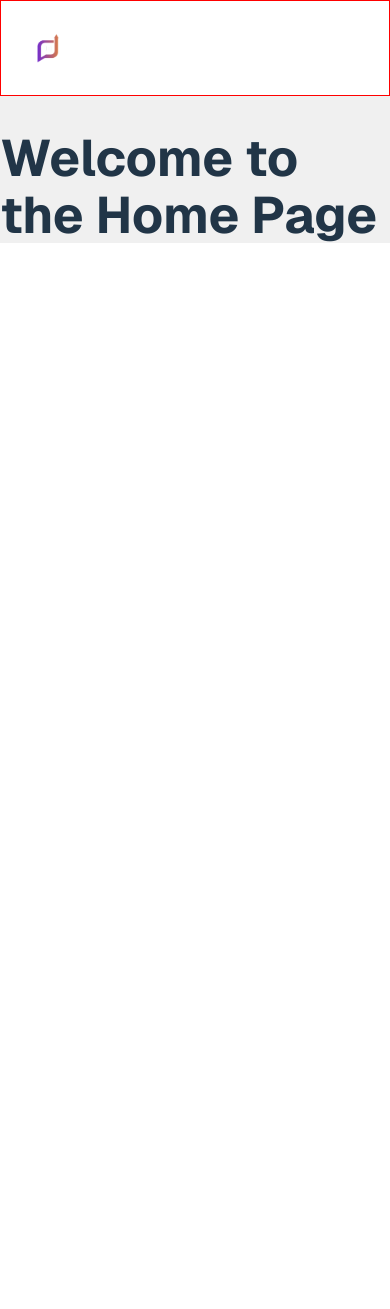
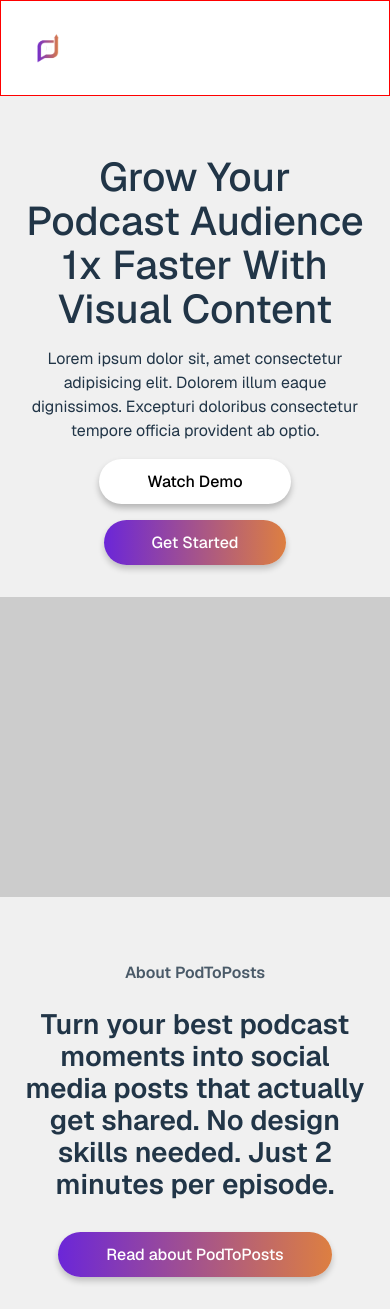
Before and after one commit to botkumar01/pod2posts, a React (Vite) app: page /home in a window 390 px wide. Before the commit the page ends 844 px from the top, so only its background shows below. Built offline with nearby package versions, Linux system fonts and the light colour scheme.

Commit message:
till about done.

```diff
--- a/src/Pages/HomePage.scss
+++ b/src/Pages/HomePage.scss
@@ -1,6 +1,165 @@
 
 
 .homePage {
+
+    // account for nav.
+    margin: 0 auto;
+    margin-top: 6rem;
+
     background-color: #f0f0f0;
     box-sizing: border-box;
+    max-width: 90vw;
+    overflow: hidden;
+
+
+    .hero {
+        display: flex;
+        flex-direction: column;
+        justify-content: center;
+        align-items: center;
+        padding: 4rem 0;
+
+        h1 {
+            font-weight: 500;
+            font-size: 3.5rem;
+            text-align: center;
+            width: min(800px, 90%);
+            margin-bottom: 0;
+        }
+
+        h3 {
+            font-weight: 300;
+            width: min(800px, 90%);
+            text-align: center;
+        }
+
+        .cta {
+            max-width: max-content;
+            display: flex;
+            gap: 1rem;
+            justify-content: center;
+            align-items: center;
+        }
+    }
+
+    .placeholderImage {
+        border-radius: 1rem;
+        margin: 0 auto;
+        width: 100%;
+        height: 500px;
+        background-color: rgba(black, .15);
+    }
+
+    .about {
+        display: flex;
+        justify-content: space-between;
+        // align-items: center;
+        padding: 2rem 0;
+
+        .aboutImage {
+            flex-grow: 1;
+            flex: 1;
+            padding-top: 2rem;
+            box-sizing: border-box;
+            border-radius: 1rem;
+            display: flex;
+            flex-direction: column;
+            justify-content: space-between;
+
+            h2 {
+                margin: 0;
+                font-size: 3.5rem;
+                font-weight: 500;
+            }
+
+            span.title {
+                font-weight: 600;
+                opacity: .8;
+            }
+
+            span.subtext {
+                font-weight: 400;
+            }
+        }
+
+        .aboutText {
+            flex: 2.7;
+
+            h2 {
+                font-size: 2rem;
+                margin-bottom: 1rem;
+                line-height: 3rem;
+                font-weight: 600 !important;
+            }
+        }
+    }
+
 }
+
+
+@media screen and (max-width: 700px) {
+
+    .homePage {
+        max-width: 100vw;
+
+        .hero {
+            flex-direction: column;
+            padding: 2rem 0;
+
+            h1 {
+                font-size: 2.5rem;
+            }
+
+            h3 {
+                font-size: 1rem;
+            }
+
+            .cta {
+                flex-direction: column;
+                gap: 1rem;
+
+                button {
+                    font-size: 1rem;
+                }
+            }
+        }
+
+        .placeholderImage {
+            width: 100%;
+            border-radius: 0;
+            height: 300px;
+        }
+
+        .about {
+            flex-direction: column;
+            justify-content: center;
+            align-items: center;
+
+            .aboutImage.left {
+                .boldText, .subtext {
+                    display: none;
+                }
+            }
+
+            .aboutText.right {
+                max-width: 90%;
+                margin: 0 auto;
+                display: flex;
+                flex-direction: column;
+                justify-content: center;
+                align-items: center;
+                gap: 1rem;
+
+                h2 {
+                    text-align: center;
+                    font-size: 1.75rem;
+                    line-height: 2rem;
+                }
+            }
+
+        }
+
+
+    }
+
+}
--- a/src/Pages/HomePage.tsx
+++ b/src/Pages/HomePage.tsx
@@ -16,8 +16,44 @@
         ]}
       />
 
+      <div className="hero">
+        <h1>
+            Grow Your Podcast Audience 1x Faster With Visual Content
+        </h1>
+        <h3>
+            Lorem ipsum dolor sit, amet consectetur adipisicing elit. Dolorem illum eaque dignissimos. Excepturi doloribus consectetur tempore officia provident ab optio.
+        </h3>
+        <div className="cta">
+            <Button variant="white" text="Watch Demo" />
+            <Button variant="primary" text="Get Started" />
+        </div>
+      </div>
 
-      <h1>Welcome to the Home Page</h1>
+      <div className="placeholderImage">
+      </div>
+
+      <div className="about">
+        <div className="aboutImage left">
+            <span className="title">About PodToPosts</span>
+            <div>
+                <h2 className="boldText">
+                    1K+
+                </h2>
+                <span className="subtext">
+                    Pods converted to Posts
+                </span>
+            </div>
+        </div>
+        <div className="aboutText right">
+            <h2>
+                Turn your best podcast moments into social media posts
+                that actually get shared. No design skills needed.
+                Just 2 minutes per episode.
+            </h2>
+            <Button variant="primary" text="Read about PodToPosts" />
+
+        </div>
+      </div>
 
     </div>
   );
--- a/src/components/Nav/Nav.scss
+++ b/src/components/Nav/Nav.scss
@@ -5,6 +5,12 @@
     align-items: center;
     padding: 2rem 1rem;
     justify-content: space-between;
+
+    position: fixed;
+    top: 0;
+    left: 0;
+    width: 100vw;
+    box-sizing: border-box;
 
     .platformIcon {
         display: flex;
--- a/src/index.css
+++ b/src/index.css
@@ -12,6 +12,14 @@
   font-family: 'Geist';
   src: url('/fonts/Geist/webfonts/Geist-Medium.woff2') format('woff2');
   font-weight: 500;
+  font-style: normal;
+  font-display: swap;
+}
+
+@font-face {
+  font-family: "Geist";
+  src: url('/fonts/Geist/webfonts/Geist-SemiBold.woff2') format('woff2');
+  font-weight: 600;
   font-style: normal;
   font-display: swap;
 }
@@ -50,6 +58,7 @@
 
   color-scheme: light dark;
   color: rgba(10, 10, 10, 0.9);
+  background-color: #f0f0f0;
 
   font-synthesis: none;
   text-rendering: optimizeLegibility;
--- a/src/styles/GradientButton.css
+++ b/src/styles/GradientButton.css
@@ -3,10 +3,11 @@
 button.primary {
   border: none;
   color: white;
-  font-size: 20px;
+  font-size: 1rem;
   font-weight: 500;
   cursor: pointer;
   background: linear-gradient(90deg, #6B26D8, #DD7F41);
+  box-shadow: 0 4px 6px rgba(0, 0, 0, 0.2);
   transition: background 0.3s ease;
 }
 
@@ -14,10 +15,11 @@
   width: 205px;
   border: none;
   color: white;
-  font-size: 20px;
+  font-size: 1rem;
   font-weight: 500;
   cursor: pointer;
   background: linear-gradient(90deg, #DD7F41, #6B26D8);
+  box-shadow: 0 4px 6px rgba(0, 0, 0, 0.2);
   transition: background 0.3s ease;
 }
 
@@ -38,11 +40,12 @@
 button.white {
   border: none;
   color: rgb(0, 0, 0);
-  font-size: 20px;
+  font-size: 1rem;
   font-weight: 500;
   cursor: pointer;
   background: white;
   transition: background 0.3s ease;
+  box-shadow: 0 4px 6px rgba(0, 0, 0, 0.25);
 }
 
 .gradient-text {
```
